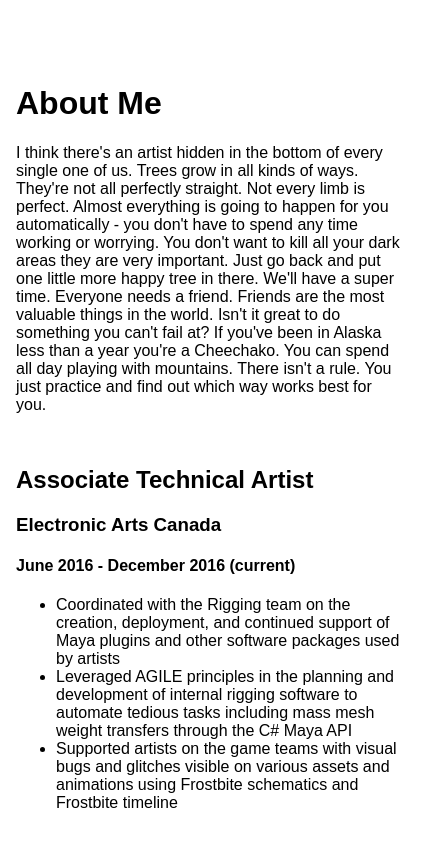
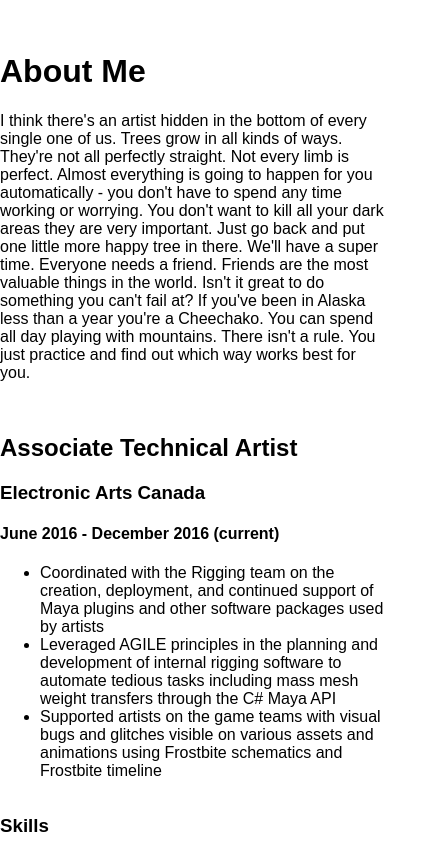
Before and after one commit to jeremy-jtlo/create-react-playground, a React (Create React App) app: page / in a window 390 px wide. Shown: the top 844 px of the page, 422 px wide, since content can reach past the window. Built offline with nearby package versions, Linux system fonts and the light colour scheme.

Commit message:
Fixing size issue with tablet size media query, re-commenting JS

```diff
--- a/src/components/row-entries.js
+++ b/src/components/row-entries.js
@@ -20,6 +20,7 @@ export default class RowEntries extends Component {
             var print_start = month_names[start_object.getMonth()] + " " + start_object.getFullYear();
             var print_end = month_names[end_object.getMonth()] + " " + end_object.getFullYear();
 
+            // Catching the current job
             if (!end_object.getTime()) {
                 end_object = new Date();
                 print_end = month_names[end_object.getMonth()] + " " + end_object.getFullYear() + " (current)";
@@ -27,7 +28,7 @@ export default class RowEntries extends Component {
 
             var display_time = get_month_duration(start_object, end_object);
 
-            // Create row element
+            // Create job entry
             rows.push(<Row company={data[i].header}
                      job_title={data[i].title}
                      start_date={print_start}
@@ -35,7 +36,7 @@ export default class RowEntries extends Component {
                      skills={data[i].hard_skills}
                      duration={display_time}>
                     {data[i].bullet_points}</Row>);
-        }
+        } // End of loop
 
         return (
             <div>
--- a/src/styles/flex.css
+++ b/src/styles/flex.css
@@ -54,7 +54,6 @@
 @media (max-width: 73rem) {
   .canvas {
     width: 100%;
-    padding: 1rem;
     margin-top: 2rem; } }
 @media (max-width: 50rem) {
   .flex-container .col-4of12 {
--- a/src/styles/flex.scss
+++ b/src/styles/flex.scss
@@ -93,7 +93,6 @@
 @media(max-width: 73rem) {
   .canvas {
       width: 100%;
-      padding: 1rem;
       margin-top: 2rem;
   }
 }
```
